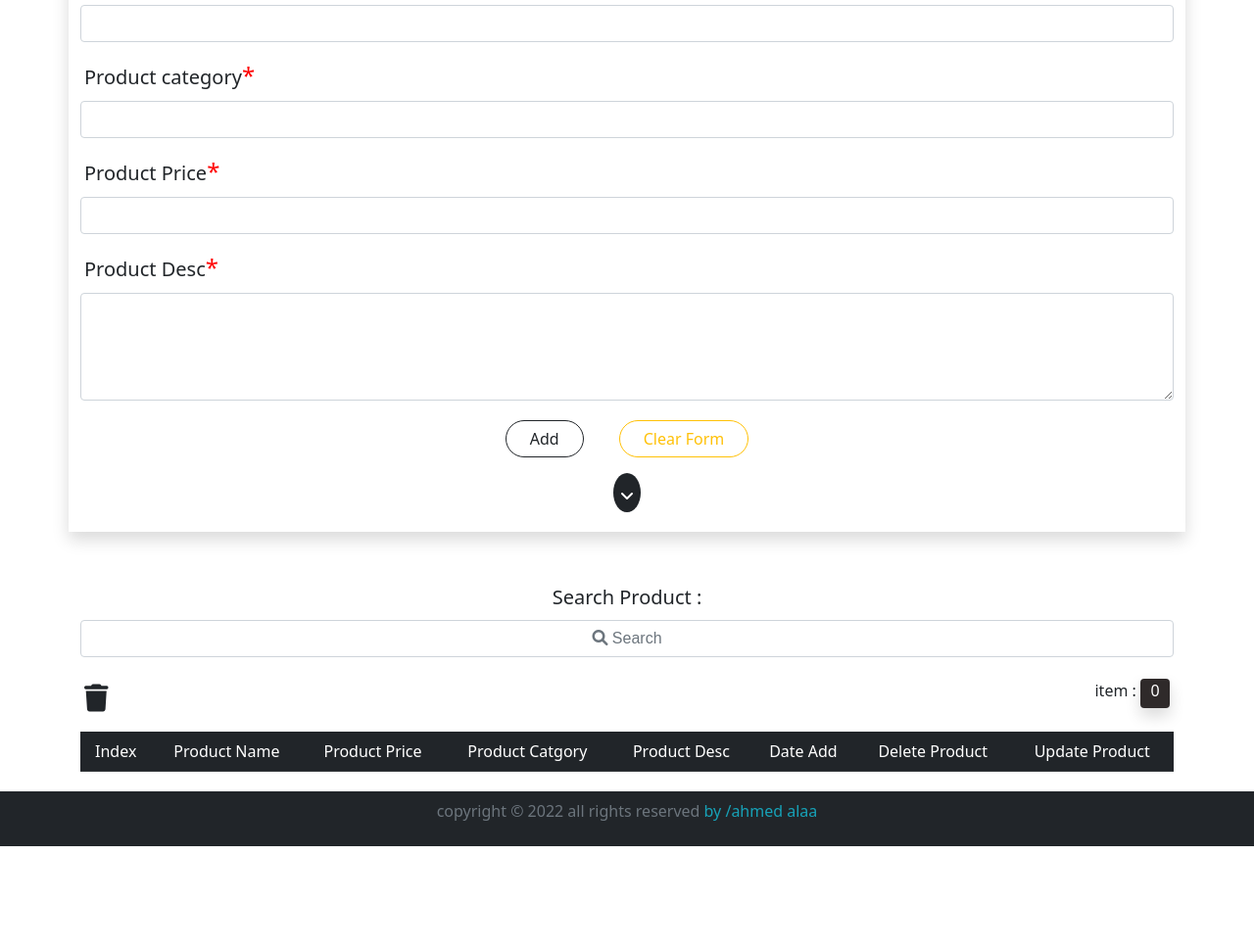
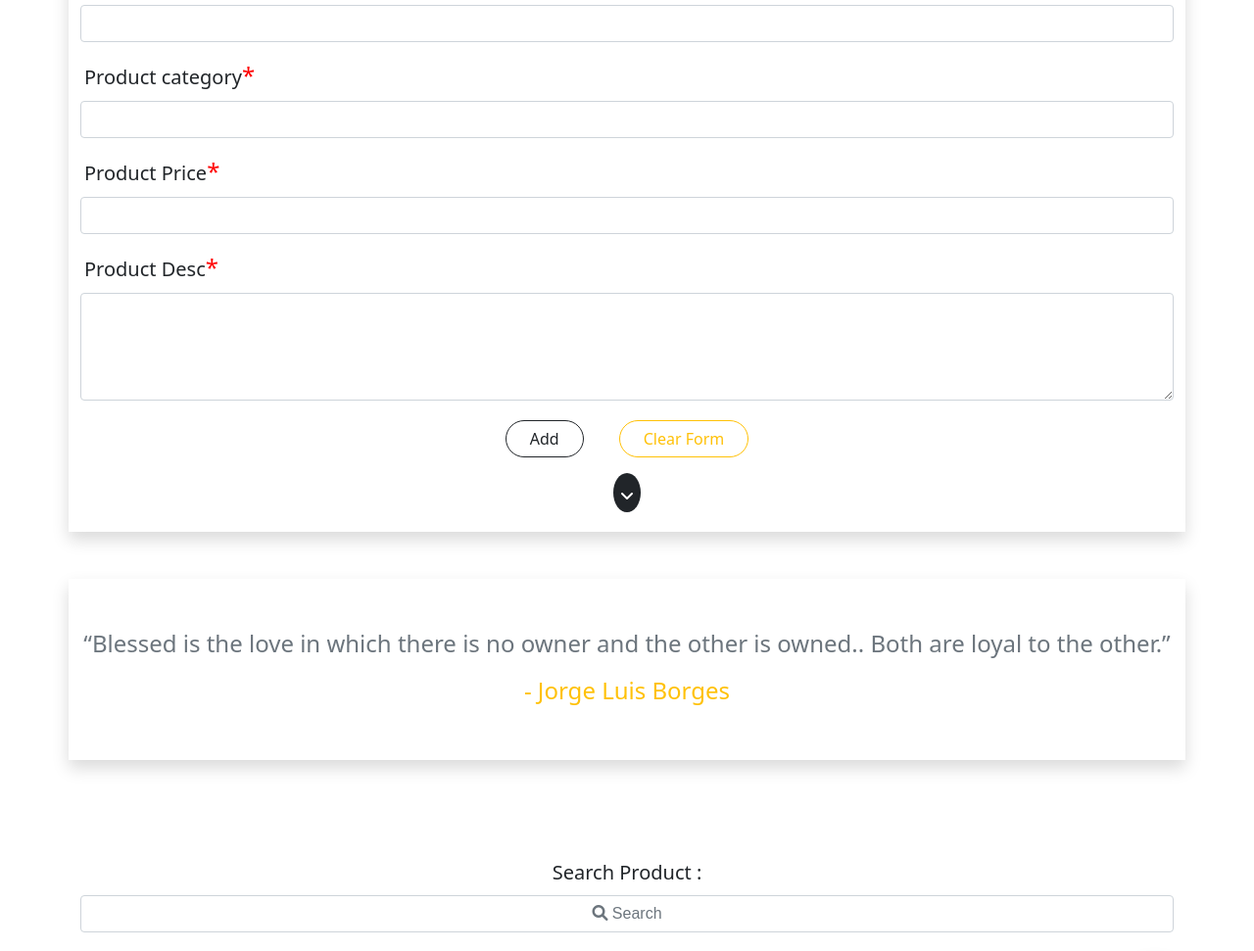
Before and after one commit to ahmedalaa404/Crud-System, a plain HTML site: page index.html in a window 1280 px wide. Shown: the part 95-1066 px from the top of the page at 98% size. Before the commit the page ends 959 px from the top, so only its background shows below. Drawn offline with Linux system fonts and the light colour scheme.

Commit message:
validation

```diff
--- a/index.html
+++ b/index.html
@@ -17,6 +17,7 @@
 </head>
 
 <body>
+
 
     <div id="layer" class="layer top-0 start-0 end-0 bottom-0 d-none w-100 position-fixed d-flex justify-content-center align-items-center">
         <div class="bg-white shadow d-flex justify-content-center align-items-center p-5 flex-column">
@@ -66,6 +67,15 @@
                     </div>
                 </div>
             </div>
+        </div>
+    </div>
+
+
+
+    <div class="quote my-5 ">
+        <div class="container text-center shadow py-5">
+        <p><q id="quoteWords" class="fs-4 text-muted"></q></p>
+        <h4><quote id="nameSpeaker" class="text-warning"></quote></h4>
         </div>
     </div>
 
--- a/js/action.js
+++ b/js/action.js
@@ -13,22 +13,36 @@ let btnUpdate=document.getElementById("btnUpdate");
 let btnDelete=document.getElementById("btnDelete");
 let cansle=document.getElementById("cansle");
 let deletData=document.getElementById("deletData");
-
-
-
-
+let quoteWord=document.getElementById("quoteWords");
+let nameSpeaker=document.getElementById("nameSpeaker");
 // get tbody of table to show  a data
 let tbody=document.getElementById("tbody");
-
-
 // variable used in js to store Data
 let store;
 let concat=``;
 DateOFDay=new Date();
 let numberchangeUpdate;
+let quots=["Whatever it is, a person does not lose in any circumstance what God has bestowed upon him of honor.",
+"Had it not been for its tides, and if it were not for its magic, the owner of his heart would not wish for Sidon, seek refuge in your heart from the arrows of its sight.. Or die as love willed as a martyr, if you saw beauty and did not matter.. You were a coarse, dull person.",
+"Blessed is the love in which there is no owner and the other is owned.. Both are loyal to the other."];
+let speakers=["- Malik bin Nabi","- Elia Abu Madi", "- Jorge Luis Borges"];
+let rounded=parseInt(Math.random()*3);
+//  variable reguxe
+let reguxeName=/^[A-Z]/;
 
+// function tesst()
+// {
+// if(reguxeName.test("123")==true)
+// {
+//     return 321;
+// }
+// else
+// {
+//     return 123;
+// }
+// }
 
-// Function to retrieve Data of Local storage
+// Function to retrieve Data of Local storage and make a quote rounded
 (function()
 {
     if(localStorage.getItem("ProductItem")!=null)
@@ -39,9 +53,12 @@ let numberchangeUpdate;
     {
         store=[];
     }
+    quoteWords.innerHTML=quots[rounded];
+    nameSpeaker.innerHTML=speakers[rounded];
     displayData(store);
+})()
 
-})()
+// reguxe
 
 
 
```
Also changed, not shown: 1 other file.
